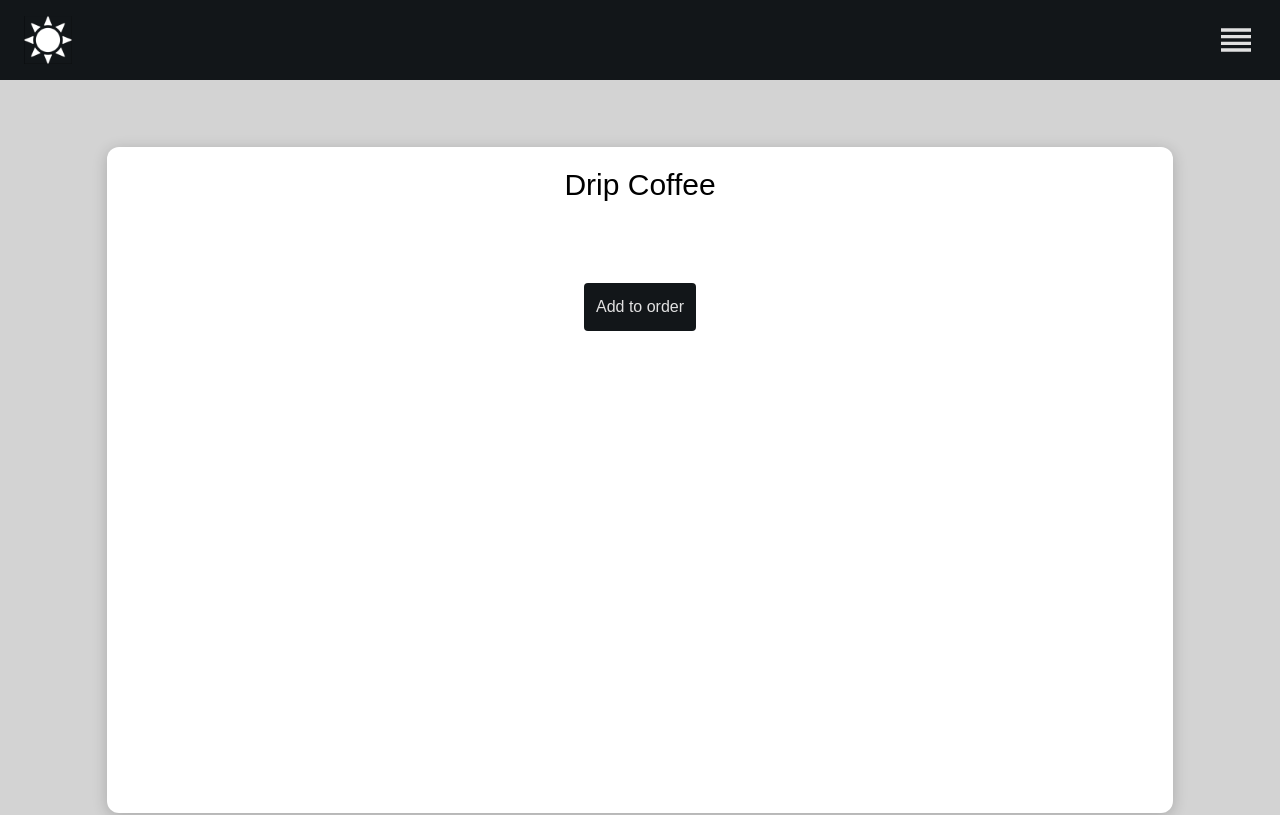
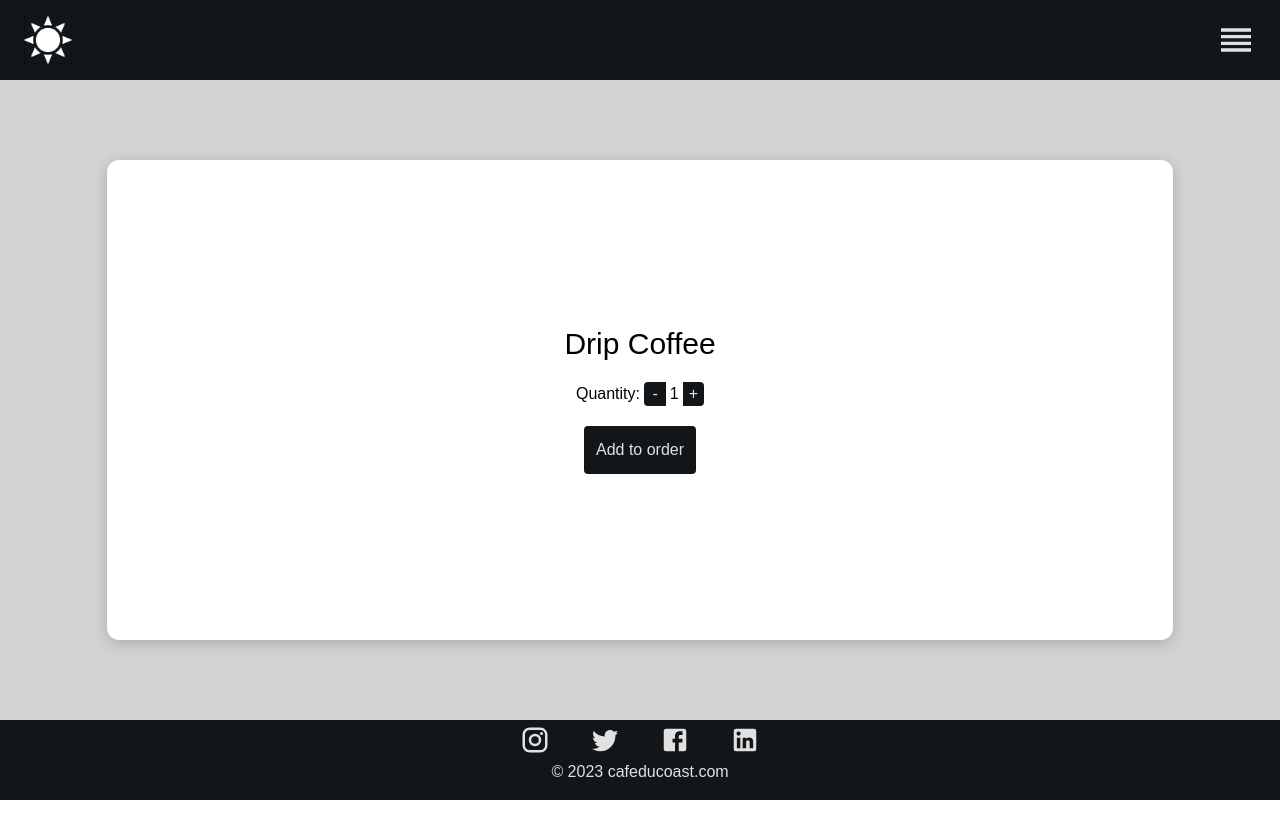
Before and after one commit to ojds2022/cafeducoast, a React (Create React App) app: page /menu/1 in a window 1280 px wide. Shown: the top 815 px of the page. Built offline with nearby package versions, Linux system fonts and the light colour scheme.

Commit message:
feat: quantity buttons

```diff
--- a/src/components/Footer.js
+++ b/src/components/Footer.js
@@ -8,7 +8,7 @@ import '../styles/Footer.css';
 
 function Footer() {
   return(
-    <div className="flex flex-col items-center justify-center h-20 footer 3xl:h-36 bg-off-black">
+    <div className="fixed bottom-0 left-0 flex flex-col w-full h-20 text-center footer 3xl:h-36 bg-off-black">
       <div id="socialMedia" className="text-bone-white">
         <span className='hover:text-white'><InstagramIcon /></span>
         <span className='hover:text-white'><TwitterIcon /></span>
--- a/src/components/Navbar.js
+++ b/src/components/Navbar.js
@@ -12,7 +12,7 @@ function Navbar() {
   }
 
   return (
-    <div className="flex flex-row h-20 navbar bg-off-black 3xl:h-36">
+    <div className="fixed top-0 flex flex-row w-full h-20 navbar bg-off-black 3xl:h-36">
       {openLinks ? (
         <div>
             <Link to="/" className='fixed top-4 left-6'>
--- a/src/pages/Home.js
+++ b/src/pages/Home.js
@@ -10,7 +10,7 @@ function Home() {
           <h1 className='flex-1 text-4xl font-semibold text-white md:text-7xl md:mb-5 xl:text-9xl xl:mb-10 3xl:font-bold 3xl:mb-32'>Cafe Du Coast</h1>
           <p className='m-2 text-2xl font-light text-white md:text-3xl xl:text-5xl 3xl:text-7xl md:mb-5 xl:mb-10 3xl:mb-32'>ORDER NOW!</p>
           <Link to="/menu">
-              <button className='h-12 text-xl border-0 rounded cursor-pointer xl:rounded-xl 3xl:rounded-2xl xl:text-3xl 3xl:text-4xl xl:h-16 3xl:h-24 3xl:w-72 xl:w-56 bg-bone-white text-off-black mb-7 hover:bg-white w-44 md:mb-5'>MENU</button>
+              <button className='h-12 text-xl border-0 rounded cursor-pointer xl:rounded-xl 3xl:rounded-2xl xl:text-3xl 3xl:text-4xl xl:h-16 3xl:h-24 3xl:w-72 xl:w-56 bg-bone-white text-off-black mb-7 hover:bg-white md:hover:bg-off-black md:hover:text-bone-white w-44 md:mb-5'>MENU</button>
           </Link>
       </div>
     </div>
--- a/src/pages/drinkInfo.js
+++ b/src/pages/drinkInfo.js
@@ -1,23 +1,45 @@
-import React from 'react';
+import React, {useEffect, useState} from 'react';
 import { MenuList } from '../helpers/menuList';
-import { Link } from 'react-router-dom';
+import { Link, useLinkClickHandler } from 'react-router-dom';
 import { useParams } from 'react-router-dom';
 import '../styles/menu.css';
 
 function DrinkInfo() {
+  const [quantity, setQuantity] = useState(1);
   const { id } = useParams();
+
+  useEffect(() => {
+    const subtract = document.getElementById('subtract');
+    const add = document.getElementById('add');
+
+    subtract.addEventListener('click', (event) => {
+      if (quantity > 0) {
+        setQuantity(quantity - 1);
+      } else {
+        return;
+      }
+    });
+
+    add.addEventListener('click', (event) => {
+      setQuantity(quantity + 1);
+    });
+  }, [quantity]);
 
   return (
     <div className="flex items-center justify-center h-screen bg-light-grey">
       {MenuList.filter(drinkInfo => drinkInfo.id === id).map((drinkInfo, key) => {
         return (
-          <div className="w-5/6 text-center bg-white menuInfoCard rounded-xl h-5/6" key={key}>
-            <h1 className='mt-5 text-3xl'>{drinkInfo.name}</h1>
-
+          <div className="grid w-5/6 text-center bg-white place-content-center menuInfoCard rounded-xl h-3/5" key={key}>
+            <h1 className='text-3xl'>{drinkInfo.name}</h1>
+            <p className='my-5'>Quantity: <button id='subtract' className='px-2 mr-1 rounded-tl rounded-bl cursor-pointer hover:bg-bone-white hover:text-off-black bg-off-black text-bone-white'>-</button><span>{quantity}</span><button id='add' className='cursor-pointer hover:bg-bone-white hover:text-off-black ml-1 rounded-tr rounded-br px-1.5 bg-off-black text-bone-white'>+</button></p>
             <p>
-               <Link to={`/order/${drinkInfo.id}`}>
-                   <button className='p-3 mt-20 rounded cursor-pointer bg-off-black text-bone-white hover:bg-bone-white hover:text-black'>Add to order</button>
-               </Link>
+               {quantity > 0 ?
+                  <Link to={`/order/${drinkInfo.id}`}>
+                    <button className='p-3 rounded cursor-pointer bg-off-black text-bone-white hover:bg-bone-white hover:text-black'>Add to order</button>
+                  </Link>
+                  :
+                  <button className='p-3 rounded cursor-pointer bg-off-black text-bone-white hover:bg-bone-white hover:text-black'>Add to order</button>
+               }
             </p>
           </div>
         );
```
